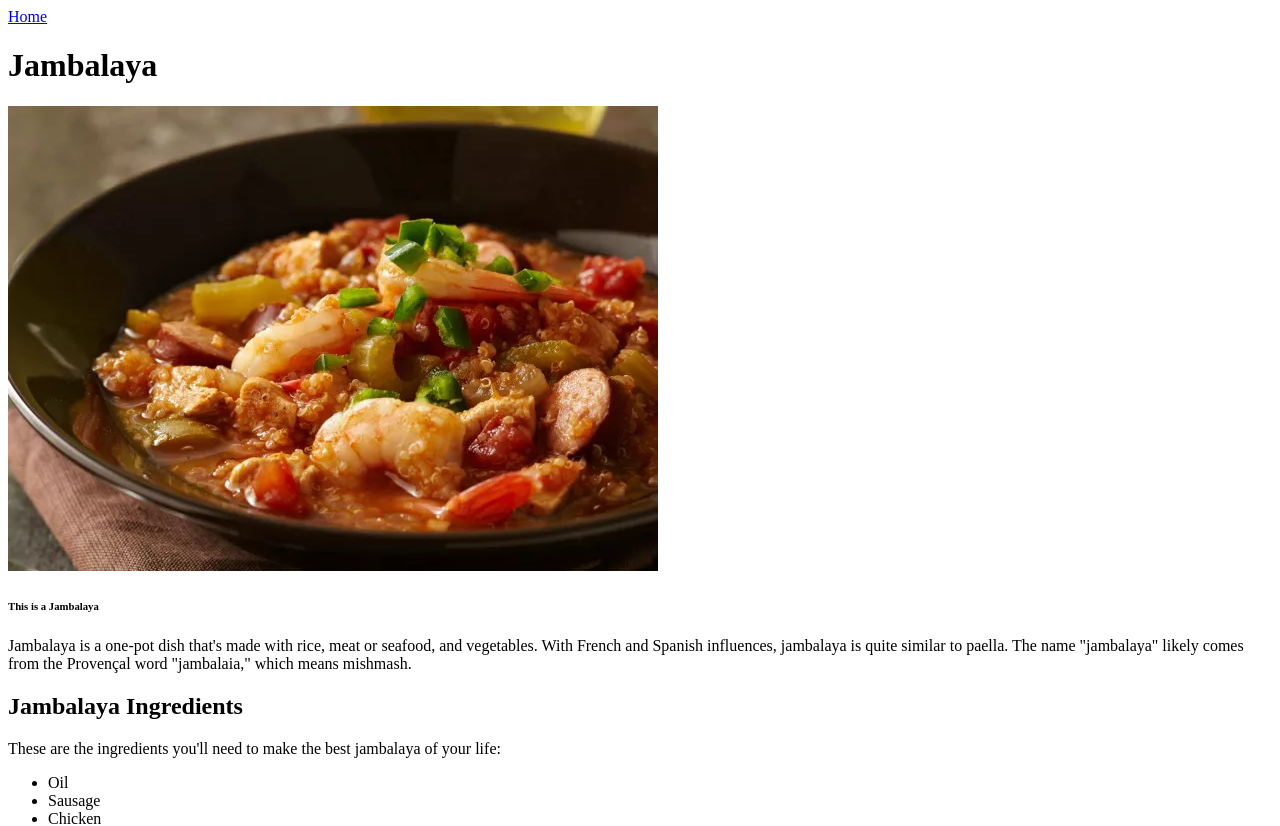
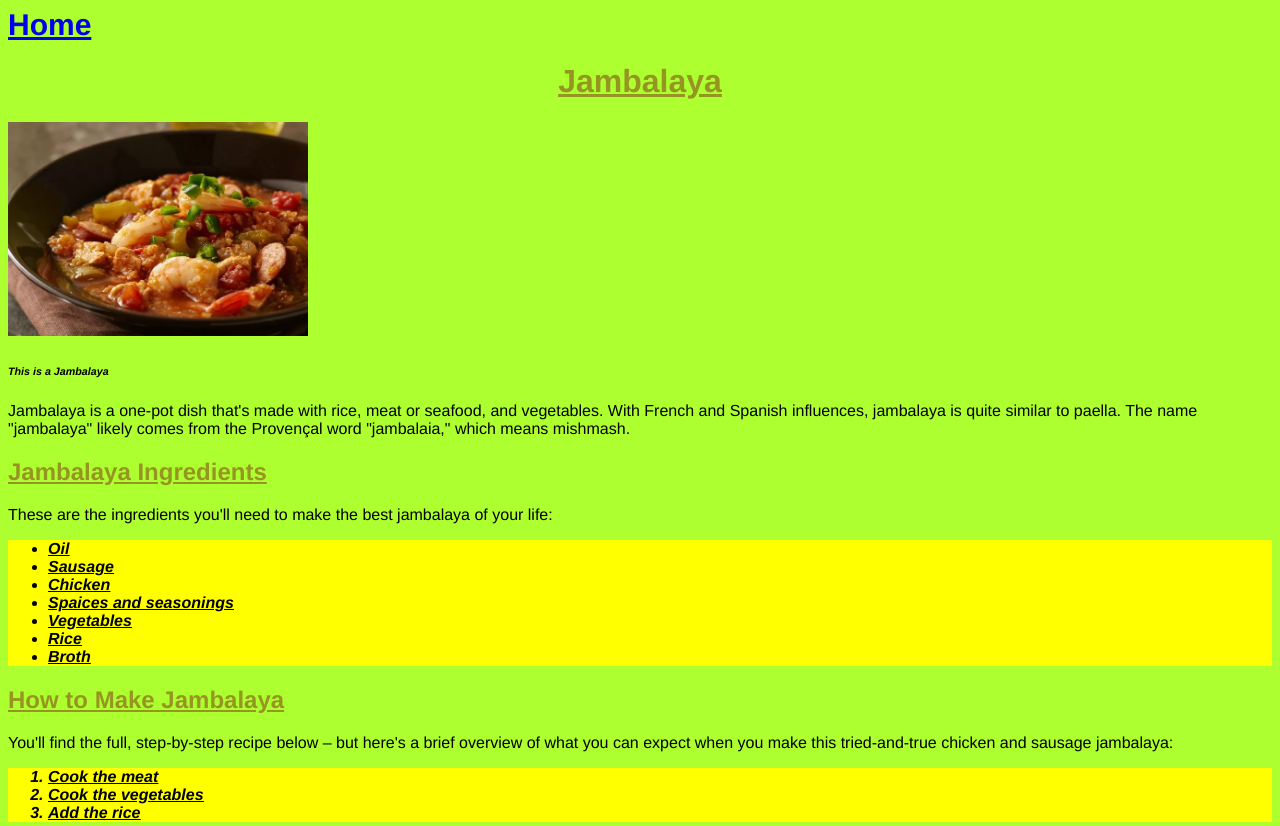
Before and after one commit to dportugaln/odin-recipes, a plain HTML site: page recipes/jambalaya.html in a window 1280 px wide. Shown: the top 826 px of the page. Drawn offline with Linux system fonts and the light colour scheme.

Commit message:
Added css

```diff
--- a/recipes/jambalaya.html
+++ b/recipes/jambalaya.html
@@ -4,18 +4,19 @@
     <meta charset="UTF-8">
     <meta http-equiv="X-UA-Compatible" content="IE=edge">
     <meta name="viewport" content="width=device-width, initial-scale=1.0">
+    <link rel="stylesheet" href="../style.css">
     <title>Jambalaya Recipe</title>
 </head>
 <body>
-    <a href="../index.html">Home</a>
-    <h1>Jambalaya</h1>
-    <img src="../img/jambalaya.webp" alt="Jambalaya">
-    <h6>This is a Jambalaya</h6>
+    <a href="../index.html" class="home">Home</a>
+    <h1 class="title">Jambalaya</h1>
+    <img class="image" src="../img/jambalaya.webp" alt="Jambalaya">
+    <h6 class="lead">This is a Jambalaya</h6>
     <p>Jambalaya is a one-pot dish that's made with rice, meat or seafood, and vegetables. With French and Spanish influences, jambalaya is quite similar to paella. The name "jambalaya" likely comes from the Provençal word "jambalaia," which means mishmash. </p>
 
-    <h2>Jambalaya Ingredients</h2>
+    <h2 class="subtitle">Jambalaya Ingredients</h2>
     <p>These are the ingredients you'll need to make the best jambalaya of your life:</p>
-    <ul>
+    <ul class="list">
         <li>Oil</li>
         <li>Sausage</li>
         <li>Chicken</li>
@@ -25,9 +26,9 @@
         <li>Broth</li>
     </ul>
 
-    <h2>How to Make Jambalaya</h2>
+    <h2 class="subtitle">How to Make Jambalaya</h2>
     <p>You'll find the full, step-by-step recipe below – but here's a brief overview of what you can expect when you make this tried-and-true chicken and sausage jambalaya:</p>
-    <ol>
+    <ol class="list">
         <li>Cook the meat</li>
         <li>Cook the vegetables</li>
         <li>Add the rice</li>
--- /dev/null
+++ b/style.css
@@ -0,0 +1,36 @@
+* {
+    background-color: greenyellow;
+    font-family: Helvetica, Arial, sans-serif;
+}
+
+.title, .subtitle {
+    color: rgb(151, 149, 34);
+    text-decoration: underline;
+}
+
+.title {
+    text-align: center;
+}
+
+.list, li, li a {
+    color: black;
+    font-weight: bold;
+    background-color: yellow;
+    text-decoration: underline;
+    font-style: italic;
+}
+
+.image {
+    height: auto;
+    width: 300px;
+}
+
+.lead {
+    font-weight: 100px;
+    font-style: italic;
+}
+
+.home {
+    font-weight: bold;
+    font-size: 30px;
+}
```
Also changed, not shown: index.html (+4 -3 lines), recipes/lasagna.html (+9 -8 lines), recipes/salmon-fillets.html (+9 -8 lines).
